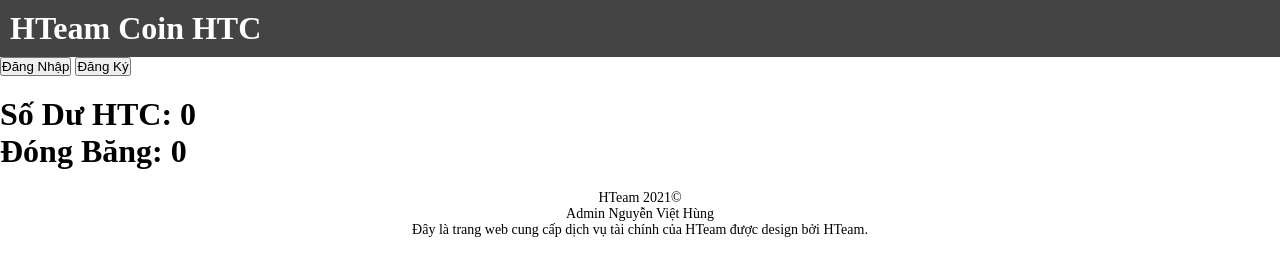
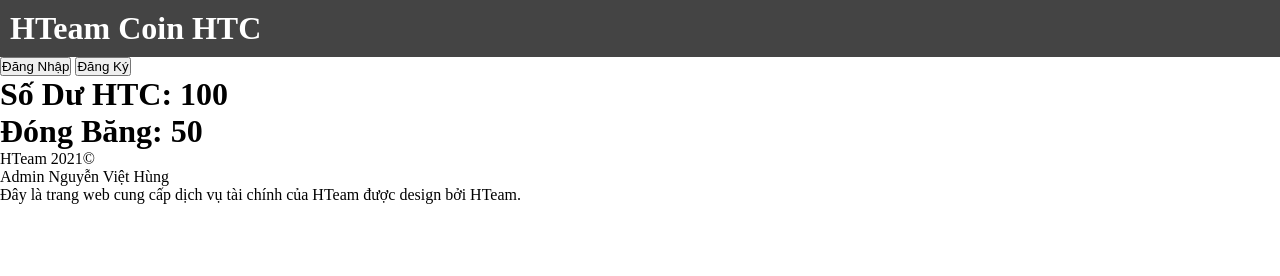
Before and after one commit to HTeamofficial/HTeam, a plain HTML site: page index.html in a window 1280 px wide. Drawn offline with Linux system fonts and the light colour scheme.

Commit message:
login.html

```diff
--- a/index.html
+++ b/index.html
@@ -5,19 +5,6 @@
     <meta name="viewport" content="width=device-width, initial-scale=1.0">
     <title>HTeam Coin HTC</title>
     <link rel="stylesheet" href="styles.css">
-    <style>
-        main {
-            margin-top: 20px; /* Tạo khoảng cách giữa tiêu đề và phần thông tin */
-        }
-        header {
-            cursor: pointer; /* Thêm con trỏ để hiển thị như thể nó có thể được nhấp vào */
-        }
-        .intro-text {
-            margin-top: 20px; /* Tạo khoảng cách cho đoạn văn bản giới thiệu */
-            font-size: 14px; /* Tùy chỉnh kích thước chữ */
-            text-align: center; /* Canh giữa văn bản */
-        }
-    </style>
 </head>
 <body>
     <header onclick="reloadPage()">
@@ -29,7 +16,7 @@
         <button onclick="signup()">Đăng Ký</button>
     </div>
 
-    <main>
+    <main class="main">
         <h1>Số Dư HTC: <span id="balance">0</span></h1>
         <h1>Đóng Băng: <span id="frozen">0</span></h1>
 
@@ -40,18 +27,6 @@
         </div>
     </main>
 
-    <script>
-        function reloadPage() {
-            location.reload(); // Tải lại trang
-        }
-
-        function login() {
-            // Logic đăng nhập
-        }
-
-        function signup() {
-            // Logic đăng ký
-        }
-    </script>
+    <script src="script.js"></script>
 </body>
 </html>
```
